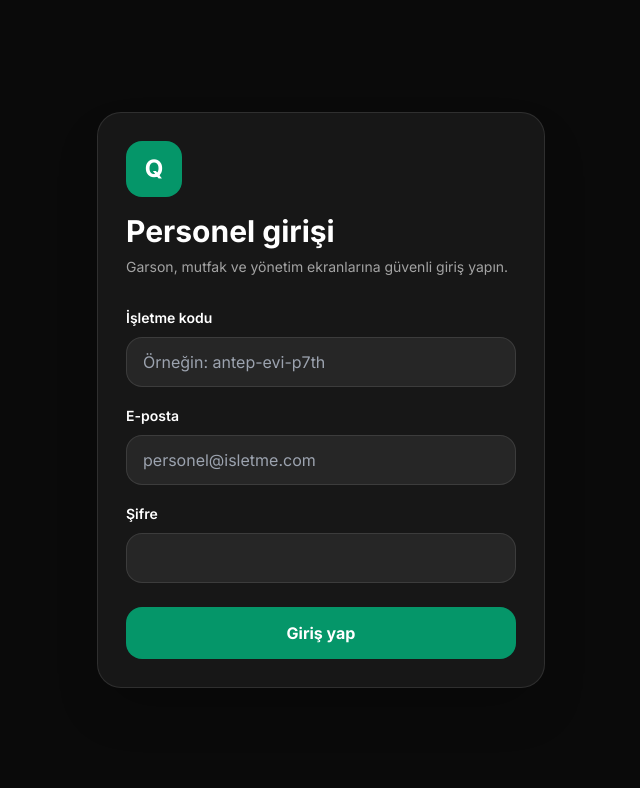
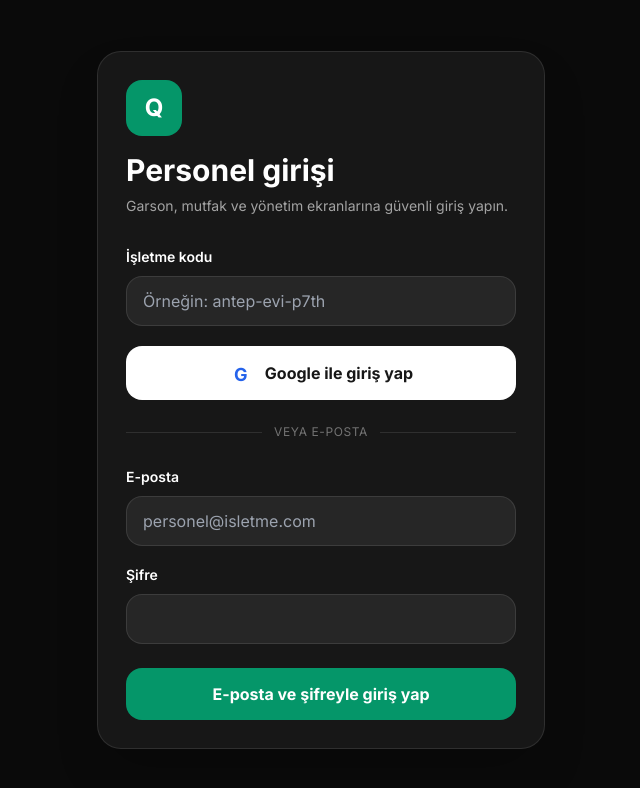
Before and after one commit to Neseli27/QRMASA, a React (Vite) app: page /panel/giris in a window 1280 px wide. Shown: the top 788 px of the page, without its empty margins (319-959 px from the left). Built offline with nearby package versions, Linux system fonts and the light colour scheme; no server answers; the HTML template or start-up script is replaced by a standard one.

Commit message:
Personel giriş ekranına Google ile giriş ekle

```diff
--- a/src/pages/panel/PanelLogin.jsx
+++ b/src/pages/panel/PanelLogin.jsx
@@ -1,12 +1,19 @@
 import { useState } from 'react';
 import { useNavigate } from 'react-router-dom';
-import { signInStaff, signOutStaff } from '../../firebase/auth';
+import { signInStaff, signInStaffWithGoogle, signOutStaff } from '../../firebase/auth';
 import { getStaffAccess } from '../../firebase/staff';
 
 function readableAuthError(error) {
   const code = error?.code || '';
+
   if (code.includes('invalid-credential') || code.includes('wrong-password') || code.includes('user-not-found')) {
     return 'E-posta veya şifre hatalı.';
+  }
+  if (code.includes('popup-closed-by-user')) return 'Google giriş penceresi tamamlanmadan kapatıldı.';
+  if (code.includes('popup-blocked')) return 'Tarayıcı Google giriş penceresini engelledi. Açılır pencerelere izin verin.';
+  if (code.includes('unauthorized-domain')) return 'Bu internet adresi Firebase Authentication için yetkilendirilmemiş.';
+  if (code.includes('account-exists-with-different-credential')) {
+    return 'Bu e-posta farklı bir giriş yöntemiyle kayıtlı. Hesabın mevcut giriş yöntemini kullanın.';
   }
   if (code.includes('too-many-requests')) return 'Çok fazla deneme yapıldı. Bir süre sonra tekrar deneyin.';
   return error?.message || 'Giriş yapılamadı.';
@@ -17,33 +24,60 @@ export default function PanelLogin() {
   const [businessId, setBusinessId] = useState(() => localStorage.getItem('qrmasa_staff_business') || '');
   const [email, setEmail] = useState('');
   const [password, setPassword] = useState('');
-  const [loading, setLoading] = useState(false);
+  const [loadingMethod, setLoadingMethod] = useState('');
   const [error, setError] = useState('');
 
-  async function handleSubmit(event) {
+  async function completeStaffLogin(user, normalizedBusinessId) {
+    await getStaffAccess(normalizedBusinessId, user);
+    localStorage.setItem('qrmasa_staff_business', normalizedBusinessId);
+    navigate(`/panel/garson?business=${encodeURIComponent(normalizedBusinessId)}`, { replace: true });
+  }
+
+  async function handleEmailSubmit(event) {
     event.preventDefault();
-    if (loading) return;
+    if (loadingMethod) return;
 
     const normalizedBusinessId = businessId.trim();
-    setLoading(true);
+    setLoadingMethod('email');
     setError('');
 
     try {
       const user = await signInStaff(email, password);
-      await getStaffAccess(normalizedBusinessId, user);
-      localStorage.setItem('qrmasa_staff_business', normalizedBusinessId);
-      navigate(`/panel/garson?business=${encodeURIComponent(normalizedBusinessId)}`, { replace: true });
+      await completeStaffLogin(user, normalizedBusinessId);
     } catch (loginError) {
       await signOutStaff().catch(() => {});
       setError(readableAuthError(loginError));
     } finally {
-      setLoading(false);
+      setLoadingMethod('');
+    }
+  }
+
+  async function handleGoogleLogin() {
+    if (loadingMethod) return;
+
+    const normalizedBusinessId = businessId.trim();
+    if (!normalizedBusinessId) {
+      setError('Önce işletme kodunu girin.');
+      return;
+    }
+
+    setLoadingMethod('google');
+    setError('');
+
+    try {
+      const user = await signInStaffWithGoogle();
+      await completeStaffLogin(user, normalizedBusinessId);
+    } catch (loginError) {
+      await signOutStaff().catch(() => {});
+      setError(readableAuthError(loginError));
+    } finally {
+      setLoadingMethod('');
     }
   }
 
   return (
     <div className="min-h-screen bg-neutral-950 text-white flex items-center justify-center p-4">
-      <form onSubmit={handleSubmit} className="w-full max-w-md rounded-3xl border border-white/10 bg-neutral-900 p-7 shadow-2xl">
+      <form onSubmit={handleEmailSubmit} className="w-full max-w-md rounded-3xl border border-white/10 bg-neutral-900 p-7 shadow-2xl">
         <div className="mb-7">
           <div className="mb-4 grid h-14 w-14 place-items-center rounded-2xl bg-emerald-600 text-2xl font-black">Q</div>
           <h1 className="text-3xl font-black">Personel girişi</h1>
@@ -63,7 +97,23 @@ export default function PanelLogin() {
           />
         </label>
 
-        <label className="mt-4 block">
+        <button
+          type="button"
+          onClick={handleGoogleLogin}
+          disabled={Boolean(loadingMethod)}
+          className="mt-5 flex w-full items-center justify-center gap-3 rounded-2xl border border-white/15 bg-white py-3.5 font-bold text-neutral-900 disabled:cursor-wait disabled:opacity-60"
+        >
+          <span className="grid h-6 w-6 place-items-center rounded-full bg-white text-lg font-black text-blue-600">G</span>
+          {loadingMethod === 'google' ? 'Google hesabı doğrulanıyor…' : 'Google ile giriş yap'}
+        </button>
+
+        <div className="my-6 flex items-center gap-3">
+          <div className="h-px flex-1 bg-white/10" />
+          <span className="text-xs uppercase tracking-wider text-neutral-500">veya e-posta</span>
+          <div className="h-px flex-1 bg-white/10" />
+        </div>
+
+        <label className="block">
           <span className="text-sm font-semibold">E-posta</span>
           <input
             type="email"
@@ -71,7 +121,6 @@ export default function PanelLogin() {
             onChange={(event) => setEmail(event.target.value)}
             placeholder="personel@isletme.com"
             autoComplete="email"
-            required
             className="mt-2 w-full rounded-2xl border border-white/10 bg-neutral-800 px-4 py-3 outline-none focus:border-emerald-500"
           />
         </label>
@@ -83,7 +132,6 @@ export default function PanelLogin() {
             value={password}
             onChange={(event) => setPassword(event.target.value)}
             autoComplete="current-password"
-            required
             minLength={6}
             className="mt-2 w-full rounded-2xl border border-white/10 bg-neutral-800 px-4 py-3 outline-none focus:border-emerald-500"
           />
@@ -93,8 +141,8 @@ export default function PanelLogin() {
           <div className="mt-5 rounded-2xl border border-red-500/30 bg-red-500/10 p-4 text-sm text-red-200">{error}</div>
         )}
 
-        <button disabled={loading} className="mt-6 w-full rounded-2xl bg-emerald-600 py-3.5 font-bold disabled:cursor-wait disabled:opacity-60">
-          {loading ? 'Giriş yapılıyor…' : 'Giriş yap'}
+        <button disabled={Boolean(loadingMethod)} className="mt-6 w-full rounded-2xl bg-emerald-600 py-3.5 font-bold disabled:cursor-wait disabled:opacity-60">
+          {loadingMethod === 'email' ? 'Giriş yapılıyor…' : 'E-posta ve şifreyle giriş yap'}
         </button>
       </form>
     </div>
```
